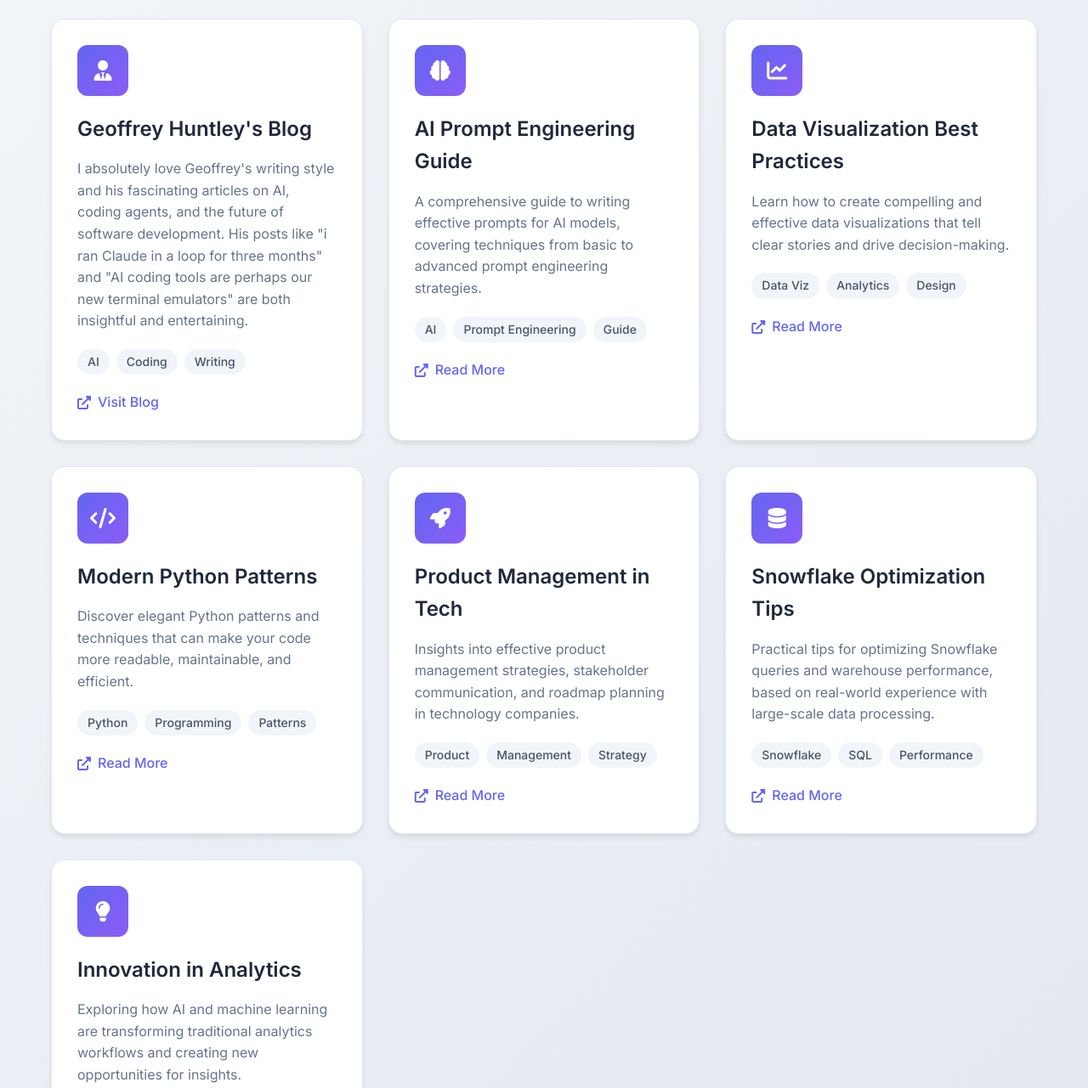
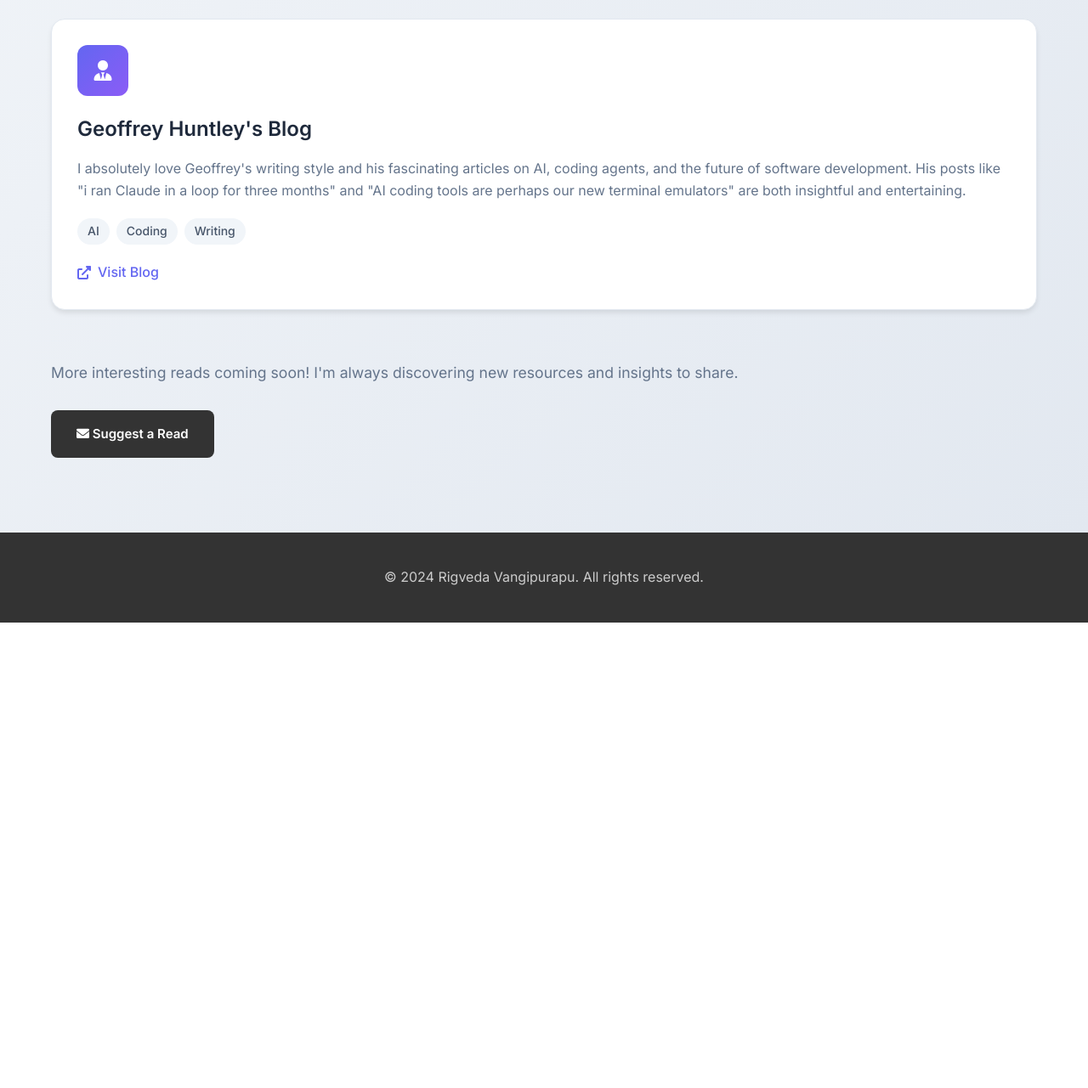
Before and after one commit to RigvedaVangipurapu/RigvedaVangipurapu.github.io, a plain HTML site: page fun-reads.html in a window 1280 px wide. Shown: the part 1360-2641 px from the top of the page at 85% size. After the commit the page ends 2093 px from the top, so only its background shows below. Drawn offline with Linux system fonts and the light colour scheme.

Commit message:
Clean up Fun Reads page - remove placeholder articles
- Remove all placeholder articles that weren't specifically recommended
- Keep only Geoffrey Huntley's blog and system prompts repository
- Maintain suggestion button for future recommendations
- Create cleaner, more focused content curation

```diff
--- a/fun-reads.html
+++ b/fun-reads.html
@@ -277,125 +277,6 @@
                     </a>
                 </div>
 
-                <div class="fun-read-card">
-                    <div class="fun-read-icon">
-                        <i class="fas fa-brain"></i>
-                    </div>
-                    <h3 class="fun-read-title">AI Prompt Engineering Guide</h3>
-                    <p class="fun-read-description">
-                        A comprehensive guide to writing effective prompts for AI models,
-                        covering techniques from basic to advanced prompt engineering strategies.
-                    </p>
-                    <div class="fun-read-tags">
-                        <span class="fun-read-tag">AI</span>
-                        <span class="fun-read-tag">Prompt Engineering</span>
-                        <span class="fun-read-tag">Guide</span>
-                    </div>
-                    <a href="#" class="fun-read-link">
-                        <i class="fas fa-external-link-alt"></i>
-                        Read More
-                    </a>
-                </div>
-
-                <div class="fun-read-card">
-                    <div class="fun-read-icon">
-                        <i class="fas fa-chart-line"></i>
-                    </div>
-                    <h3 class="fun-read-title">Data Visualization Best Practices</h3>
-                    <p class="fun-read-description">
-                        Learn how to create compelling and effective data visualizations
-                        that tell clear stories and drive decision-making.
-                    </p>
-                    <div class="fun-read-tags">
-                        <span class="fun-read-tag">Data Viz</span>
-                        <span class="fun-read-tag">Analytics</span>
-                        <span class="fun-read-tag">Design</span>
-                    </div>
-                    <a href="#" class="fun-read-link">
-                        <i class="fas fa-external-link-alt"></i>
-                        Read More
-                    </a>
-                </div>
-
-                <div class="fun-read-card">
-                    <div class="fun-read-icon">
-                        <i class="fas fa-code"></i>
-                    </div>
-                    <h3 class="fun-read-title">Modern Python Patterns</h3>
-                    <p class="fun-read-description">
-                        Discover elegant Python patterns and techniques that can make your code
-                        more readable, maintainable, and efficient.
-                    </p>
-                    <div class="fun-read-tags">
-                        <span class="fun-read-tag">Python</span>
-                        <span class="fun-read-tag">Programming</span>
-                        <span class="fun-read-tag">Patterns</span>
-                    </div>
-                    <a href="#" class="fun-read-link">
-                        <i class="fas fa-external-link-alt"></i>
-                        Read More
-                    </a>
-                </div>
-
-                <div class="fun-read-card">
-                    <div class="fun-read-icon">
-                        <i class="fas fa-rocket"></i>
-                    </div>
-                    <h3 class="fun-read-title">Product Management in Tech</h3>
-                    <p class="fun-read-description">
-                        Insights into effective product management strategies,
-                        stakeholder communication, and roadmap planning in technology companies.
-                    </p>
-                    <div class="fun-read-tags">
-                        <span class="fun-read-tag">Product</span>
-                        <span class="fun-read-tag">Management</span>
-                        <span class="fun-read-tag">Strategy</span>
-                    </div>
-                    <a href="#" class="fun-read-link">
-                        <i class="fas fa-external-link-alt"></i>
-                        Read More
-                    </a>
-                </div>
-
-                <div class="fun-read-card">
-                    <div class="fun-read-icon">
-                        <i class="fas fa-database"></i>
-                    </div>
-                    <h3 class="fun-read-title">Snowflake Optimization Tips</h3>
-                    <p class="fun-read-description">
-                        Practical tips for optimizing Snowflake queries and warehouse performance,
-                        based on real-world experience with large-scale data processing.
-                    </p>
-                    <div class="fun-read-tags">
-                        <span class="fun-read-tag">Snowflake</span>
-                        <span class="fun-read-tag">SQL</span>
-                        <span class="fun-read-tag">Performance</span>
-                    </div>
-                    <a href="#" class="fun-read-link">
-                        <i class="fas fa-external-link-alt"></i>
-                        Read More
-                    </a>
-                </div>
-
-                <div class="fun-read-card">
-                    <div class="fun-read-icon">
-                        <i class="fas fa-lightbulb"></i>
-                    </div>
-                    <h3 class="fun-read-title">Innovation in Analytics</h3>
-                    <p class="fun-read-description">
-                        Exploring how AI and machine learning are transforming traditional
-                        analytics workflows and creating new opportunities for insights.
-                    </p>
-                    <div class="fun-read-tags">
-                        <span class="fun-read-tag">Innovation</span>
-                        <span class="fun-read-tag">Analytics</span>
-                        <span class="fun-read-tag">Future</span>
-                    </div>
-                    <a href="#" class="fun-read-link">
-                        <i class="fas fa-external-link-alt"></i>
-                        Read More
-                    </a>
-                </div>
             </div>
 
             <div class="text-center">
```
